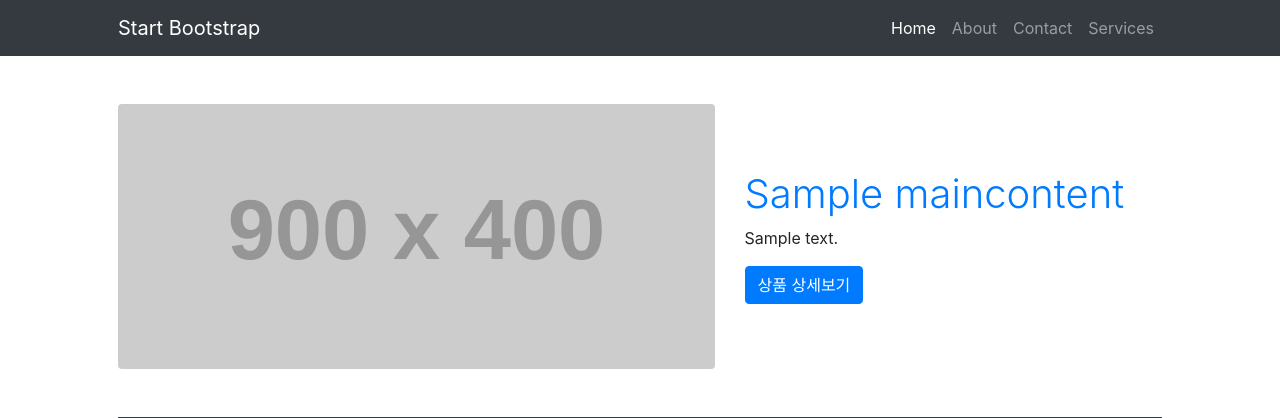
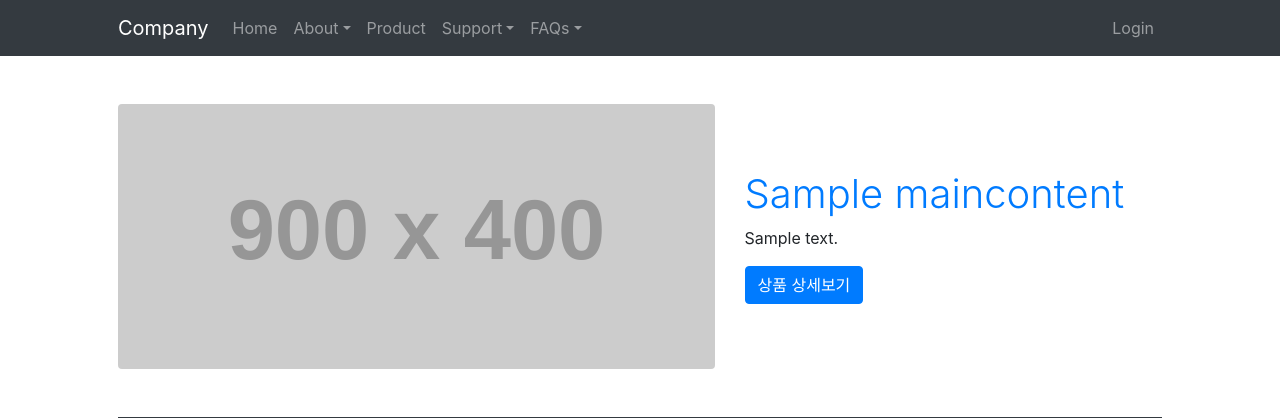
Before and after one commit to yjparkk/comento, a Django app: page /mysite/ in a window 1280 px wide. Shown: the top 418 px of the page. Run offline with Django 4.2, Linux system fonts and the light colour scheme; tables that the repository leaves empty hold one stand-in row (values such as "Sample post"); grey boxes labelled with a size stand in for pictures from a placeholder-image service; some libraries are stand-ins or nearby versions.

Commit message:
2주차 mainpage.html 헤더 링크 수정,  content_list.html 헤더 링크 수정, faqs와 support 임시 페이지 추가

```diff
--- a/pages/urls.py
+++ b/pages/urls.py
@@ -21,7 +21,17 @@ from . import views
 
 urlpatterns = [
     path('', views.mainpage),
+
+    # about
     path('about/info/', views.company_info),
     path('about/map/', views.company_map),
     path('about/vision-mission/', views.company_mission),
+
+    # support
+    path('support/inquiry/', views.support_inquiry),
+    path('support/feedback/', views.support_feedback),
+
+    # faqs
+    path('faqs/company/', views.faqs_company),
+    path('faqs/product/', views.faqs_product),
 ]
--- a/templates/mysite/content_list.html
+++ b/templates/mysite/content_list.html
@@ -2,11 +2,13 @@
 {% load static %}
 <html lang="en">
     <head>
+        <script src="https://cdn.jsdelivr.net/npm/@popperjs/core@2.9.2/dist/umd/popper.min.js" integrity="sha384-IQsoLXl5PILFhosVNubq5LC7Qb9DXgDA9i+tQ8Zj3iwWAwPtgFTxbJ8NT4GN1R8p" crossorigin="anonymous"></script>
+        <script src="https://cdn.jsdelivr.net/npm/bootstrap@5.0.2/dist/js/bootstrap.min.js" integrity="sha384-cVKIPhGWiC2Al4u+LWgxfKTRIcfu0JTxR+EQDz/bgldoEyl4H0zUF0QKbrJ0EcQF" crossorigin="anonymous"></script>
         <meta charset="utf-8" />
         <meta name="viewport" content="width=device-width, initial-scale=1, shrink-to-fit=no" />
         <meta name="description" content="" />
         <meta name="author" content="" />
-        <title>Small Business - Start Bootstrap Template</title>
+        <title>Product</title>
         <!-- Favicon-->
         <link rel="icon" type="image/x-icon" href="assets/favicon.ico" />
         <!-- Core theme CSS (includes Bootstrap)-->
@@ -18,14 +20,41 @@
         <!-- Responsive navbar-->
         <nav class="navbar navbar-expand-lg navbar-dark bg-dark">
             <div class="container px-5">
-                <a class="navbar-brand" href="#!">Start Bootstrap</a>
+                <a class="navbar-brand" href="/">Company</a>
                 <button class="navbar-toggler" type="button" data-bs-toggle="collapse" data-bs-target="#navbarSupportedContent" aria-controls="navbarSupportedContent" aria-expanded="false" aria-label="Toggle navigation"><span class="navbar-toggler-icon"></span></button>
                 <div class="collapse navbar-collapse" id="navbarSupportedContent">
-                    <ul class="navbar-nav ms-auto mb-2 mb-lg-0">
-                        <li class="nav-item"><a class="nav-link active" aria-current="page" href="#!">Home</a></li>
-                        <li class="nav-item"><a class="nav-link" href="#!">About</a></li>
-                        <li class="nav-item"><a class="nav-link" href="#!">Contact</a></li>
-                        <li class="nav-item"><a class="nav-link" href="#!">Services</a></li>
+                    <ul class="navbar-nav">
+                        <!-- <li class="nav-item"><a class="nav-link active" aria-current="page" href="#!">Home</a></li> -->
+                        <li class="nav-item"><a class="nav-link" href="/">Home</a></li>
+                        <li class="nav-item dropdown">
+                            <a class="nav-link dropdown-toggle" id="navbarDropdownPortfolio" href="#" role="button" data-bs-toggle="dropdown" aria-expanded="false">About</a>
+                            <ul class="dropdown-menu dropdown-menu-end" aria-labelledby="navbarDropdownPortfolio">
+                                <li><a class="dropdown-item" href="/about/info/">회사 소개</a></li>
+                                <li><a class="dropdown-item" href="/about/vision-mission/">비전 및 미션</a></li>
+                                <li><a class="dropdown-item" href="/about/map/">오시는 길</a></li>
+                            </ul>
+                        </li>
+                        <li class="nav-item"><a class="nav-link" href="/mysite/">Product</a></li>
+                        <li class="nav-item dropdown">
+                            <a class="nav-link dropdown-toggle" id="navbarDropdownPortfolio" href="#" role="button" data-bs-toggle="dropdown" aria-expanded="false">Support</a>
+                            <ul class="dropdown-menu dropdown-menu-end" aria-labelledby="navbarDropdownPortfolio">
+                                <li><a class="dropdown-item" href="/support/inquiry/">문의하기</a></li>
+                                <li><a class="dropdown-item" href="/support/feedback/">제품 피드백</a></li>
+                            </ul>
+                        </li>
+                        <li class="nav-item dropdown">
+                            <a class="nav-link dropdown-toggle" id="navbarDropdownBlog" href="#" role="button" data-bs-toggle="dropdown" aria-expanded="false">FAQs</a>
+                            <ul class="dropdown-menu dropdown-menu-end" aria-labelledby="navbarDropdownBlog">
+                                <li><a class="dropdown-item" href="/faqs/product/">제품 관련 FAQs</a></li>
+                                <li><a class="dropdown-item" href="/faqs/company/">회사 관련 FAQs</a></li>
+                            </ul>
+                        </li>
+                    </ul>
+                </div>
+                <!-- Login -->
+                <div class="collapse navbar-collapse justify-content-end" id="navbarSupportedRight">
+                    <ul class="navbar-nav">
+                        <li class="nav-item"><a class="nav-link" href="/">Login</a></li>
                     </ul>
                 </div>
             </div>
```
Also changed, not shown: pages/views.py (+13 -1 lines), templates/pages/faqs/company.html (added, +10 -0 lines), templates/pages/faqs/product.html (added, +10 -0 lines), templates/pages/mainpage.html (+7 -7 lines), templates/pages/support/feedback.html (added, +10 -0 lines), templates/pages/support/inquiry.html (added, +10 -0 lines).
